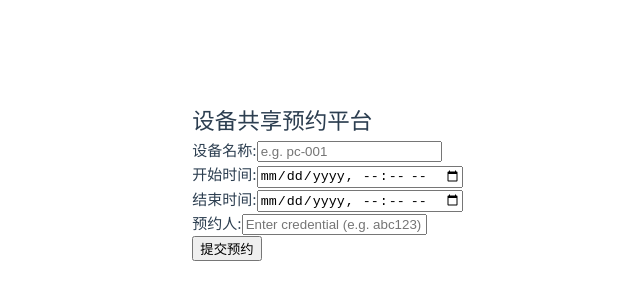
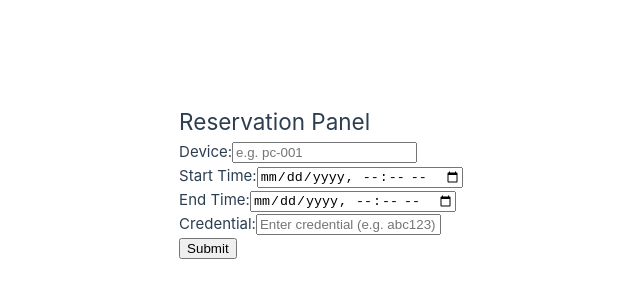
Before and after one commit to youzThomas/MonitoringSystemForMassivePC, a Vue app in the folder frontend/: page / in a window 1280 px wide. Shown: the part 218-518 px from the top of the page, without its empty margins (177-817 px from the left). Built offline with nearby package versions, Linux system fonts and the light colour scheme; the HTML template or start-up script is replaced by a standard one.

Commit message:
changed app.vue for universal deployment

```diff
--- a/frontend/src/App.vue
+++ b/frontend/src/App.vue
@@ -1,32 +1,32 @@
 <template>
   <div class="p-6 max-w-md mx-auto">
-    <h2 class="text-2xl font-bold mb-4">设备共享预约平台</h2>
+    <h2 class="text-2xl font-bold mb-4">Reservation Panel</h2>
 
     <form @submit.prevent="submit" class="space-y-4">
       <div>
-        <label class="block">设备名称:</label>
+        <label class="block">Device:</label>
         <input v-model="deviceId" class="border p-2 w-full" placeholder="e.g. pc-001" />
       </div>
       <div>
-        <label class="block">开始时间:</label>
+        <label class="block">Start Time:</label>
         <input v-model="start" type="datetime-local" class="border p-2 w-full" />
       </div>
       <div>
-        <label class="block">结束时间:</label>
+        <label class="block">End Time:</label>
         <input v-model="end" type="datetime-local" class="border p-2 w-full" />
       </div>
       <div>
-        <label class="block">预约人:</label>
+        <label class="block">Credential:</label>
         <input v-model="credential" class="border p-2 w-full" type="text" placeholder="Enter credential (e.g. abc123)" />
       </div>
 
       <button class="bg-blue-600 text-white px-4 py-2 rounded" type="submit">
-        提交预约
+        Submit
       </button>
     </form>
 
-    <p v-if="success" class="mt-4 text-green-600">✅ 预约成功！</p>
-    <p v-if="error" class="mt-4 text-red-600">❌ 预约失败！</p>
+    <p v-if="success" class="mt-4 text-green-600">✅ Successfully reserved！</p>
+    <p v-if="error" class="mt-4 text-red-600">❌ Reservation Failed！</p>
   </div>
 </template>
 
```
